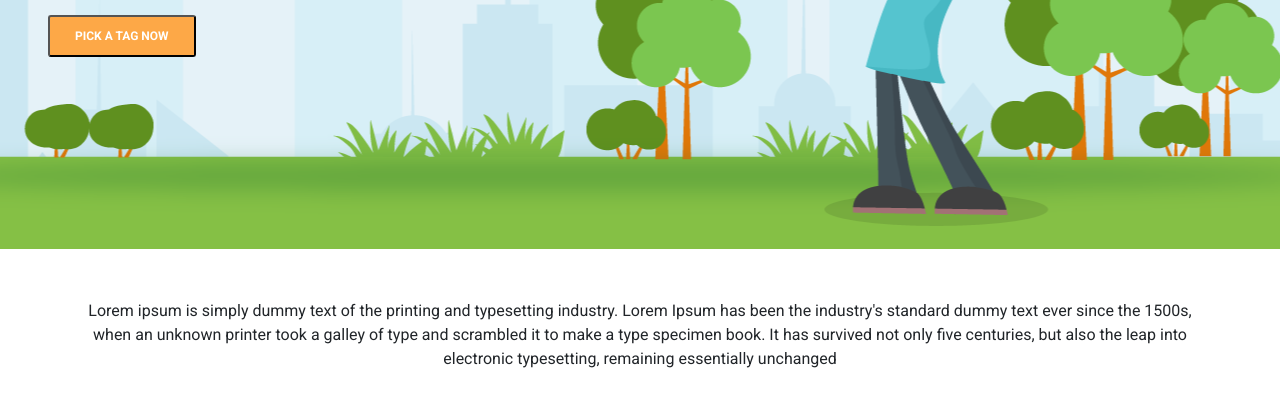
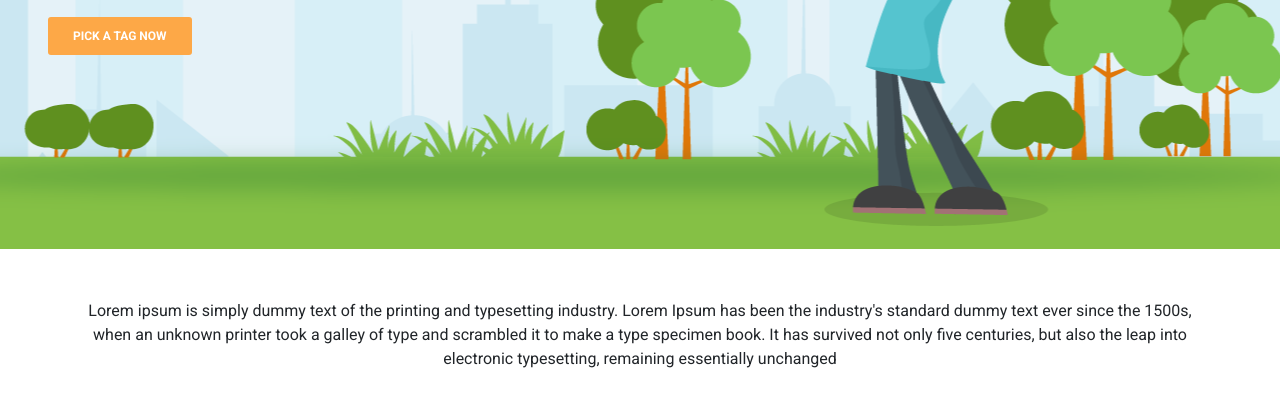
Before and after one commit to Bharat-Ag/Found-Recovered, a plain HTML site: page index.html in a window 1280 px wide. Shown: the part 401-800 px from the top of the page. Drawn offline with nearby package versions, Linux system fonts and the light colour scheme.

Commit message:
Update style.css

```diff
--- a/style.css
+++ b/style.css
@@ -121,6 +121,10 @@
   width: 100%;
   height: 570px;
 }
+button {
+  outline: none;
+  border: none;
+}
 
 .tagBtn {
   background: var(--ylw-clr);
@@ -128,6 +132,9 @@
   font-size: 12px;
   padding: 10px 25px;
   font-weight: bold;
+}
+.tagBtn:active {
+  scale: 0.991;
 }
 .motIve {
   font-size: 20px;
```
